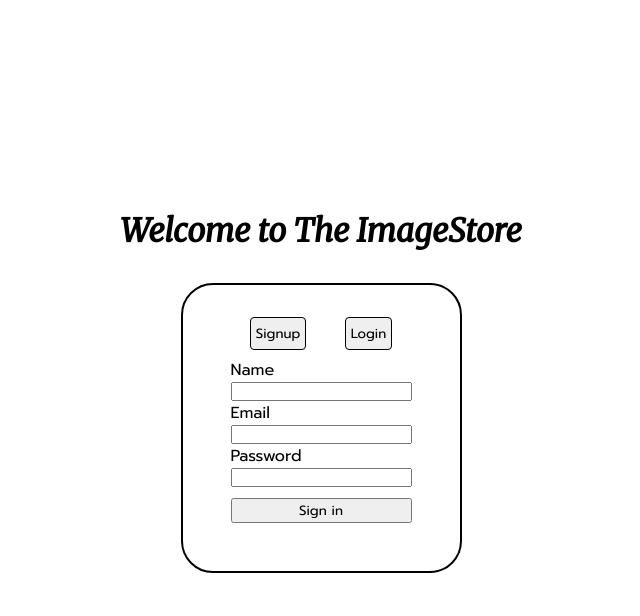
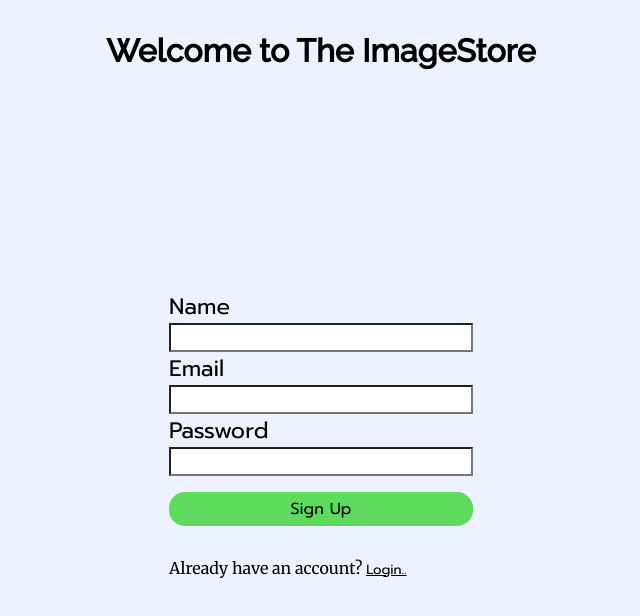
Before and after one commit to Arghyahub/arghyadas-dobby, a React (Create React App) app in the folder client/: page / in a window 1280 px wide. Shown: the top 616 px of the page, without its empty margins (319-959 px from the left). Built offline with nearby package versions, Linux system fonts and the light colour scheme; no server answers.

Commit message:
Add: New Ui

```diff
--- a/client/src/components/Auth.css
+++ b/client/src/components/Auth.css
@@ -1,13 +1,18 @@
-.form-wrap {
-    margin-top: 2rem;
-    border: 2px solid black;
-    padding: 3rem;
-    border-radius: 2rem;
+/*
+font-family: 'Merriweather', serif;
+font-family: 'Prompt', sans-serif;
+font-family: 'Raleway', sans-serif;
+*/
+
+#Auth {
+    background-color: #ECF2FF;
 }
+
+
 
 #login-btns {
     margin-bottom: 0.5rem ;
-    margin-top: -1rem;
+    margin-top: 1rem;
 }
 
 .auth-btn {
@@ -21,7 +26,13 @@
 }
 
 .auth-sub-btn {
-    margin-top: 0.7rem;
+    margin-top: 1rem;
+    background-color: #5cdb5c ;
+    outline: none;
+    border: none;
+    font-size: 1rem;
+    border-radius: 1rem;
+    padding: 5px 0;
 }
 .auth-sub-btn:hover {
     background-color: rgb(127, 255, 47);
@@ -29,9 +40,45 @@
 
 .auth-warn {
     color: red;
-    margin-top: 1rem;
+    position: absolute;
+    opacity: 0;
+    top: 0;
+    font-size: 0.1rem;
+    padding: 0.3rem;
+    border-radius: 0.5rem;
+    transition: 1s ease-in-out;
+    padding: 0.2rem;
+}
+
+.warn-vis {
+    opacity: 1;
+    top: 100px;
+    font-size: 1.1rem;
+    background-color: #fef3f3;
 }
 
 .auth-head {
+    margin-top: 2rem;
     text-align: center;
+    font-family: 'Raleway', sans-serif;
 }
+
+.auth-label {
+    font-size: 1.4rem;
+}
+
+.auth-ip {
+    height: 25px;
+    width: 300px;
+    background-color: #ffff;
+}
+
+.acnt-avail {
+    margin-top: 2rem;
+}
+.acnt-avil-btn {
+    border: none;
+    outline: none;
+    background-color: inherit;
+    text-decoration: underline;
+}
--- a/client/src/components/Auth.jsx
+++ b/client/src/components/Auth.jsx
@@ -7,8 +7,17 @@ const backendURL = process.env.REACT_APP_BACKEND ;
 
 const Auth = () => {
   const [NewUser, setNewUser] = useState(true) ;
-  const [Msg, setMsg] = useState("") ;
+  const [Msg, setMsg] = useState("Some Warning") ;
+  const [WarnModel, setWarnModel] = useState(false) ;
   const navigate = useNavigate() ;
+
+  const handelWarn = (text) => {
+    setMsg(text) ;
+    setWarnModel(true) ;
+    setTimeout(()=> {
+      setWarnModel(false) ;
+    },2300)
+  }
 
   const signinAuth = async (e) => {
     e.preventDefault() ;
@@ -28,9 +37,14 @@ const Auth = () => {
       }) ;
       const json = await res.json() ;
       if (json.newAc){
-        setMsg("Account Signup successfull , Go to Login Page") ;
+        handelWarn("Account Signup successfull") ;
+        localStorage.setItem("token",json.token) ;
+        setTimeout(() => {
+          navigate("/home") ;
+        }, 2500);
       }else{
-        setMsg("User already exists") ;
+        setWarnModel(true) ;
+        handelWarn("User already exists") ;
       }
     }
     catch(err) {
@@ -55,13 +69,13 @@ const Auth = () => {
       }) ;
       const json = await res.json() ;
       if (json.acExist){
-        setMsg("Account Login successfull ,Redirecting to home page") ;
+        handelWarn("Account Login successfull") ;
         localStorage.setItem("token", json.token);
         setTimeout(() => {
           navigate("/home") ;
         }, 1500);
       }else{
-        setMsg(json.msg) ;
+        handelWarn(json.msg) ;
       }
     }
     catch(err) {
@@ -70,37 +84,40 @@ const Auth = () => {
   }
 
   return (
-    <div id='Auth' className='fl-col jcen acen h-100'>
+    <div id='Auth' className='fl-col acen h-100'>
       <h1 className='auth-head'>Welcome to The ImageStore</h1>
+      <div className='fl-col jcen acen f1'>
         <div className='form-wrap'>
 
-        <div id='login-btns' className="fl-row jcon-sar">
-          <button className='auth-btn cp' onClick={ () =>setNewUser(true)}>Signup</button>
-          <button className='auth-btn cp' onClick={ () =>setNewUser(false)}>Login</button>
-        </div>
-
           { NewUser ? (
+            <>
             <form className='fl-col' onSubmit={signinAuth}>
-            <label htmlFor="name">Name</label>
-            <input type="text" name='name'/>
-            <label htmlFor="email">Email</label>
-            <input type="text" name='email'/>
-            <label htmlFor="password">Password</label>
-            <input type="password" name='password'/>
-            <button type="submit" className='auth-sub-btn cp'>Sign in</button>
+              <label className='auth-label' htmlFor="name">Name</label>
+              <input className='auth-ip' type="text" name='name'/>
+              <label className='auth-label' htmlFor="email">Email</label>
+              <input className='auth-ip' type="text" name='email'/>
+              <label className='auth-label' htmlFor="password">Password</label>
+              <input className='auth-ip' type="password" name='password'/>
+              <button type="submit" className='auth-sub-btn cp'>Sign Up</button>
             </form>
+            <div className='acnt-avail' >Already have an account? <button className='acnt-avil-btn' onClick={() => setNewUser(false) } >Login..</button> </div>
+            </>
             ) : (
+            <>
             <form className='fl-col' onSubmit={loginAuth}>
-            <label htmlFor="email">Email</label>
-            <input type="text" name='email'/>
-            <label htmlFor="password">Password</label>
-            <input type="password" name='password'/>
+              <label className='auth-label' htmlFor="email">Email</label>
+              <input className='auth-ip' type="text" name='email'/>
+              <label className='auth-label' htmlFor="password">Password</label>
+              <input className='auth-ip' type="password" name='password'/>
               <button type="submit" className='auth-sub-btn cp'>Login</button>
             </form>
+            <div className='acnt-avail' >Don't have an account? <button className='acnt-avil-btn' onClick={() => setNewUser(true) } >Signup..</button> </div>
+            </>
             )
           }
         </div>
-      <p className='auth-warn'>{Msg}</p>
+        <p className={`auth-warn ${WarnModel ? 'warn-vis' : ''}`}>{Msg}</p>
+        </div>
     </div>
   )
 }
--- a/client/src/index.css
+++ b/client/src/index.css
@@ -1,8 +1,8 @@
-@import url('https://fonts.googleapis.com/css2?family=Merriweather:ital@1&family=Prompt&display=swap');
-
+@import url('https://fonts.googleapis.com/css2?family=Merriweather&family=Prompt&family=Raleway:wght@500&display=swap');
 /*
 font-family: 'Merriweather', serif;
 font-family: 'Prompt', sans-serif;
+font-family: 'Raleway', sans-serif;
 */
 * {
   padding: 0;
```
Also changed, not shown: 1 other file (tests, documents, lock files or other folders). Lines whose indentation alone changed are shown as unchanged.
